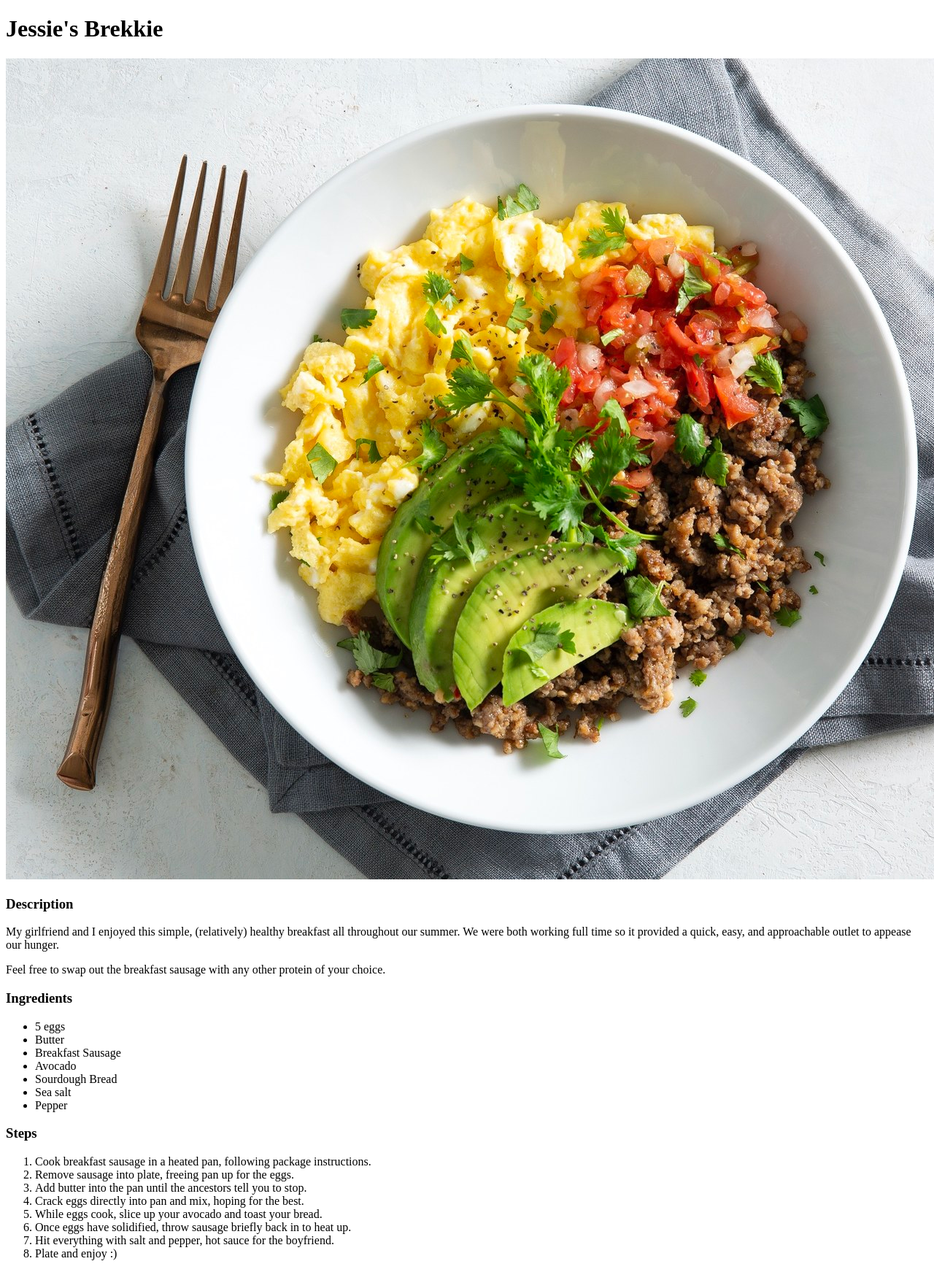
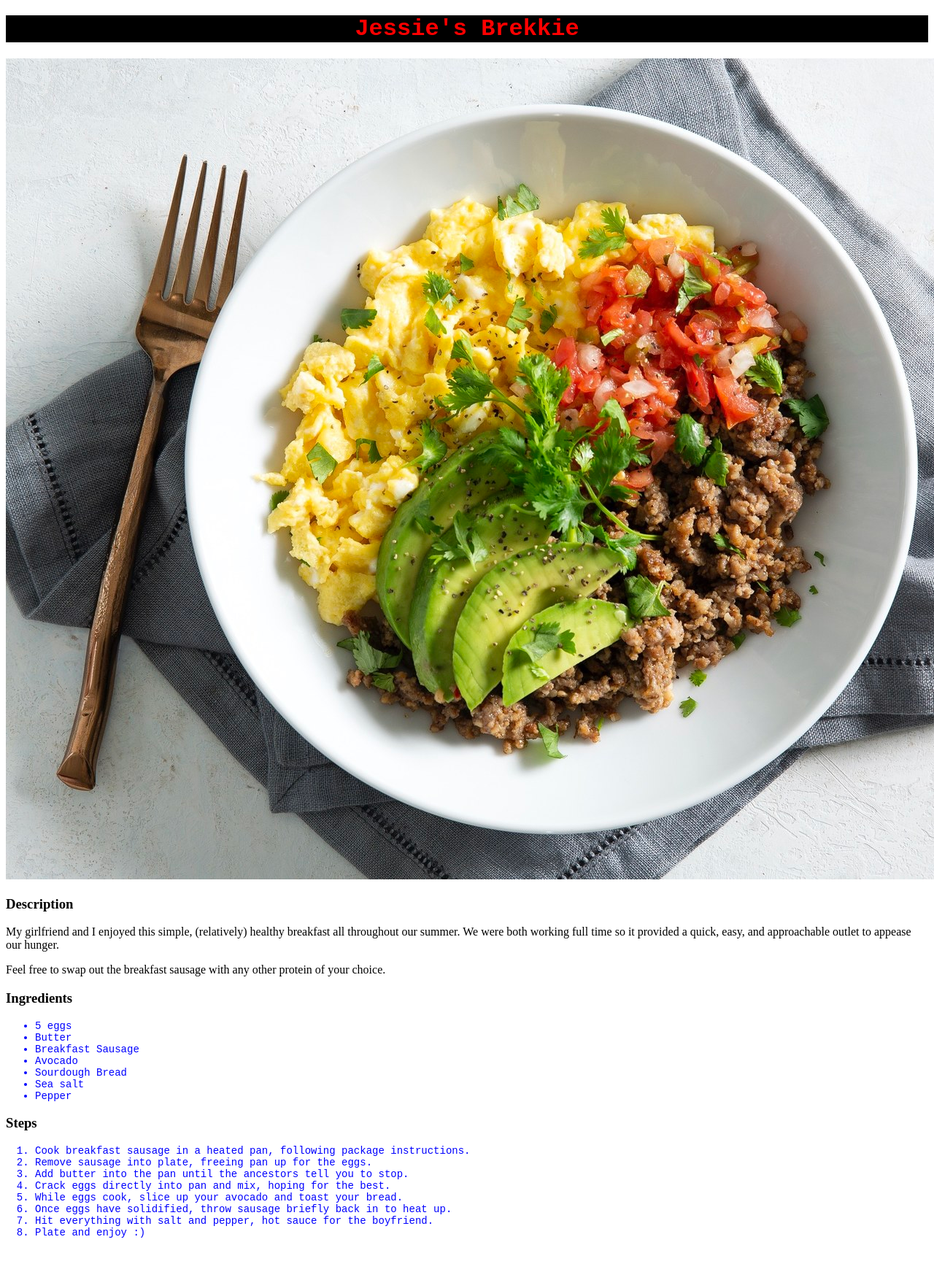
Before and after one commit to yuval-krn/odin-recipes, a plain HTML site: page recipes/jessiebrekkie.html in a window 1280 px wide. Shown: the top 1743 px of the page at 73% size. After the commit the page ends 1713 px from the top, so only its background shows below. Drawn offline with Linux system fonts and the light colour scheme.

Commit message:
mix up fonts

```diff
--- a/recipes/jessiebrekkie.html
+++ b/recipes/jessiebrekkie.html
@@ -4,6 +4,7 @@
     <meta charset="UTF-8">
     <meta name="viewport" content="width=device-width, initial-scale=1.0">
     <title>Jessie's Brekkie</title>
+    <link rel="stylesheet" href="../style.css">
 </head>
 <body>
     <h1>Jessie's Brekkie</h1>
--- /dev/null
+++ b/style.css
@@ -0,0 +1,12 @@
+h1 {
+    color: red;
+    background-color: black;
+    text-align: center;
+    font-family: 'Courier New', Courier, monospace;
+}
+
+li {
+    color: blue;
+    font-size: 14px;
+    font-family: monospace;
+}
```
Also changed, not shown: index.html (+1 -0 lines), recipes/mushroompasta.html (+1 -0 lines), recipes/oreos.html (+1 -0 lines).
